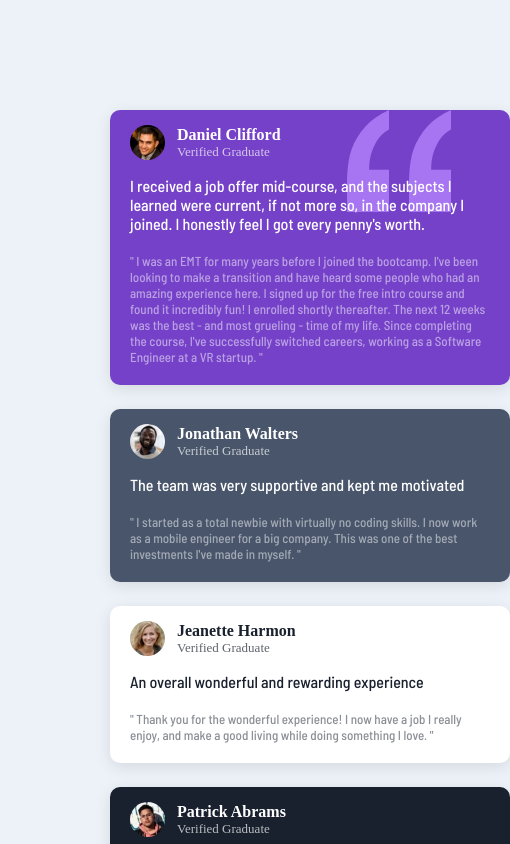
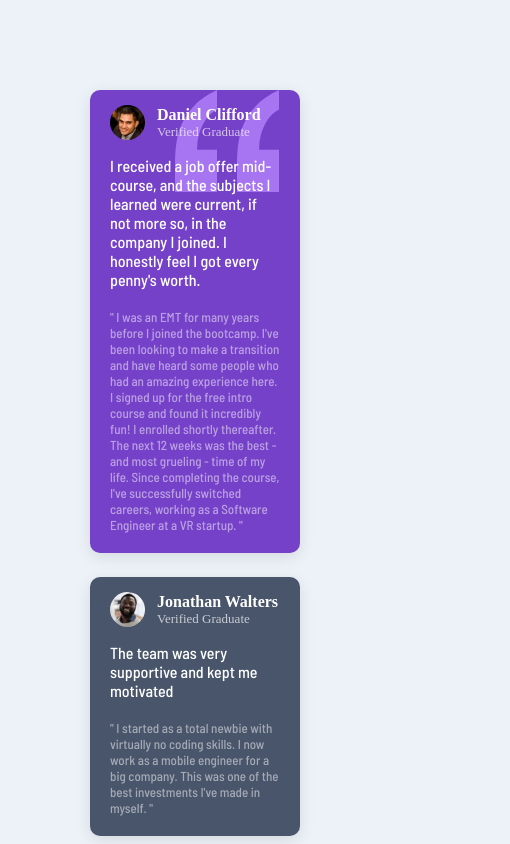
Before and after one commit to kent26pg-lab/css-advanced-task1, a plain HTML site: page index.html in a window 390 px wide. Shown: the top 844 px of the page, 510 px wide, since content can reach past the window. Drawn offline with Linux system fonts and the light colour scheme.

```diff
--- a/style.css
+++ b/style.css
@@ -127,10 +127,10 @@
 @media only screen and (max-width: 480px) {
   #grid {
     grid-template-columns: 1fr;
+    padding: 30px;
   }
    .Daniel, .Jonathan, .Kira, .Jeanette, .Patrick {
     grid-column: auto;
     grid-row: auto;
-    width: 400px;
   }
 }
```
